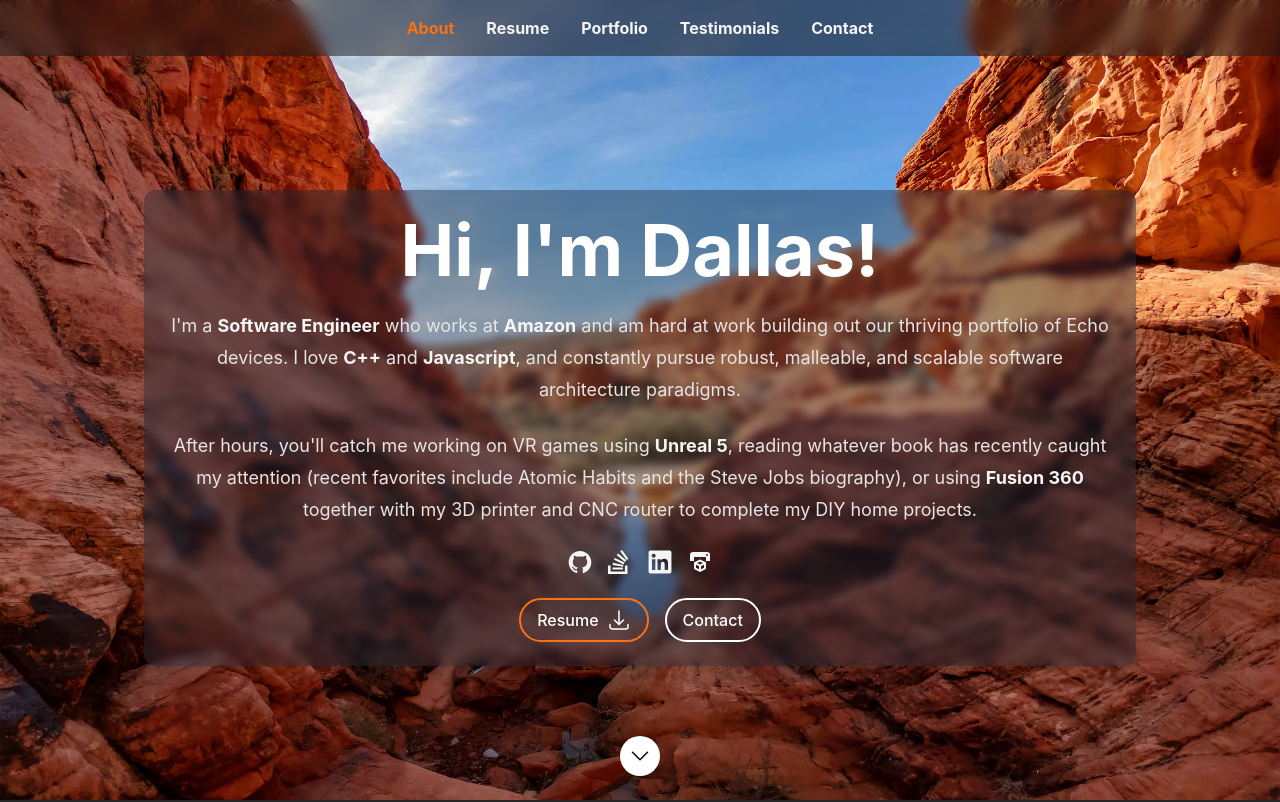
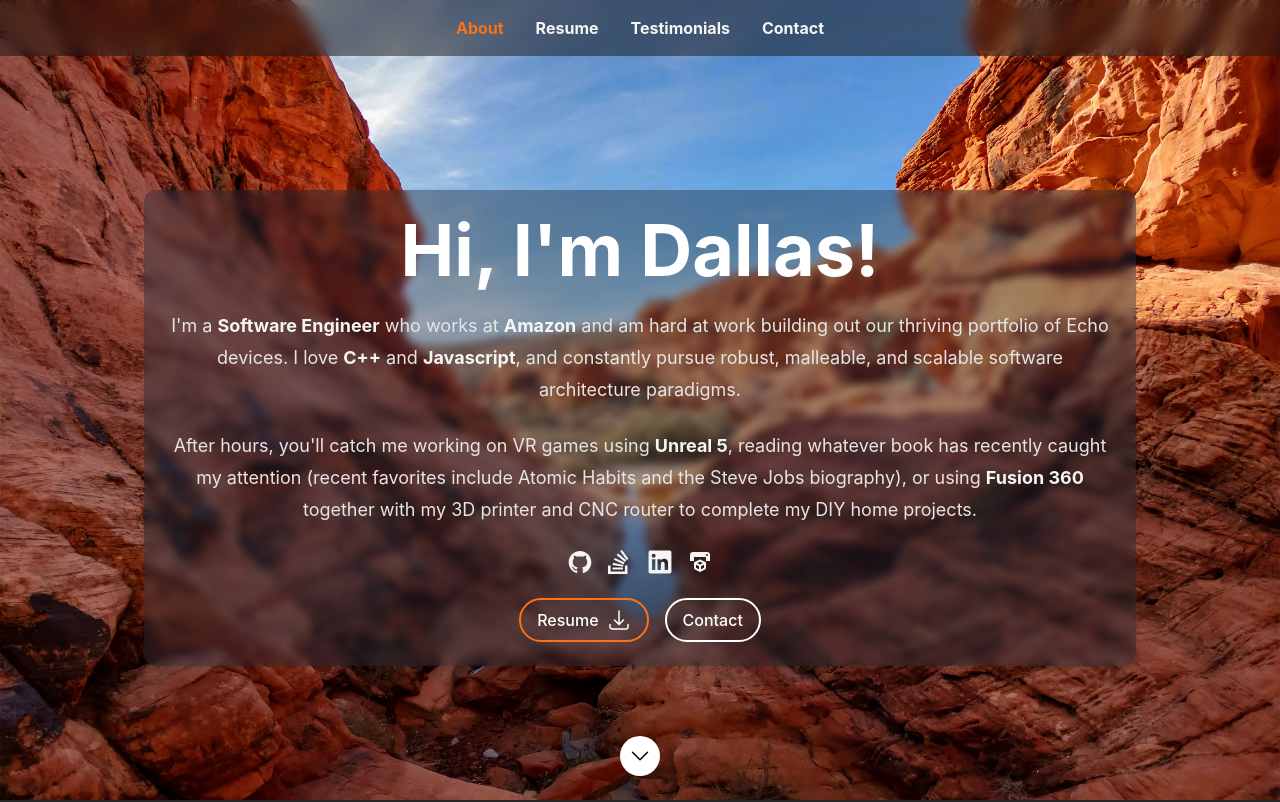
Before and after one commit to Dallas-J/react-resume, a React (Create React App) app: page / in a window 1280 px wide. Shown: the top 802 px of the page. Built offline with nearby package versions, Linux system fonts and the light colour scheme.

Commit message:
Remove Portfolio from header

```diff
--- a/src/components/Sections/Header.tsx
+++ b/src/components/Sections/Header.tsx
@@ -12,7 +12,7 @@
 const Header: FC = memo(() => {
   const [currentSection, setCurrentSection] = useState<SectionIdProps | null>(null);
   const navSections = useMemo(
-    () => [SectionId.About, SectionId.Resume, SectionId.Portfolio, SectionId.Testimonials, SectionId.Contact],
+    () => [SectionId.About, SectionId.Resume, /*SectionId.Portfolio,*/ SectionId.Testimonials, SectionId.Contact],
     [],
   );
 
```
